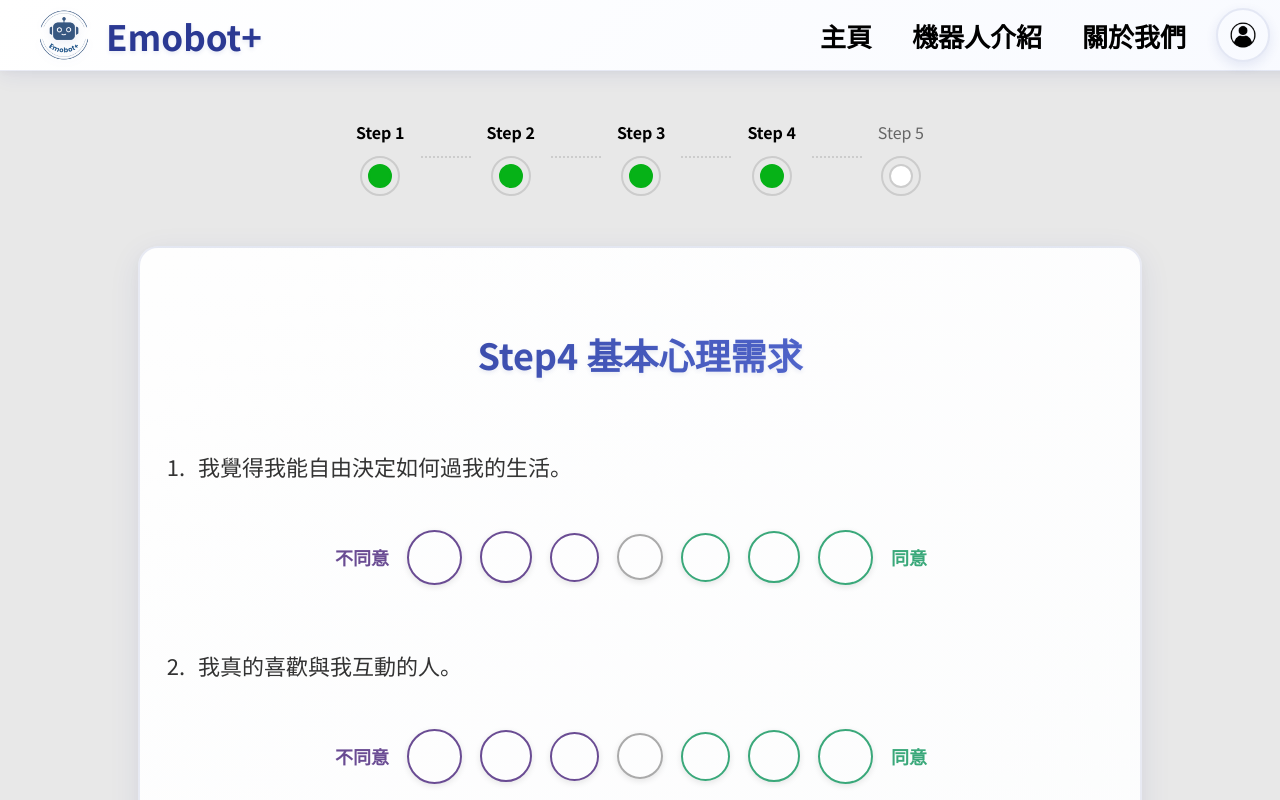
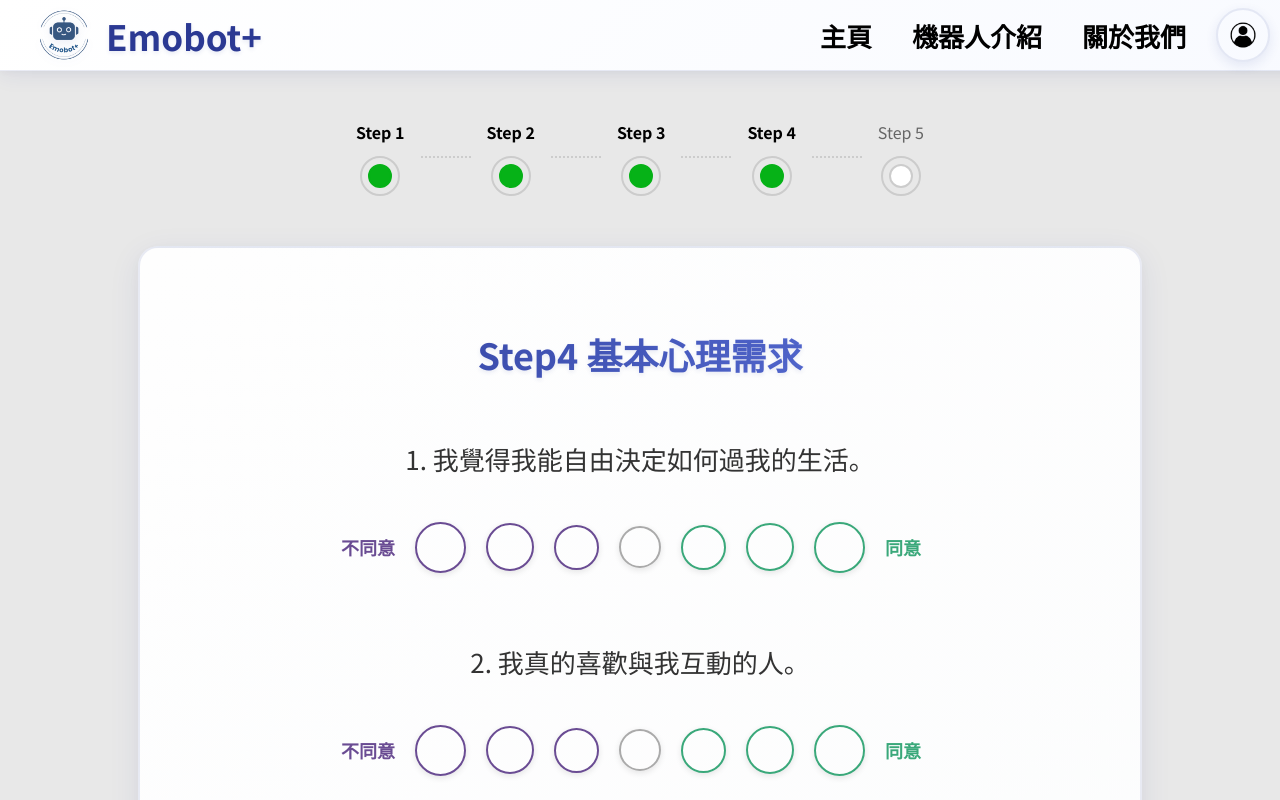
Before and after one commit to guantingye/emobot-frontend, a React (Create React App) app: page /test/step4 in a window 1280 px wide. Shown: the top 800 px of the page. Built offline with nearby package versions, Linux system fonts and the light colour scheme; a web font is replaced by a local one.

Commit message:
測驗頁

```diff
--- a/src/components/TestStep2.jsx
+++ b/src/components/TestStep2.jsx
@@ -296,7 +296,7 @@ const Subtitle = styled.p`
 `;
 
 const QuestionList = styled.ul`
-  font-size: 22px;
+  font-size: 26px;
   color: #333;
   padding-left: 0;
   text-align: left;
@@ -316,22 +316,24 @@ const QuestionList = styled.ul`
 
 const QuestionItem = styled.li`
   list-style: decimal;
-  margin-bottom: 64px;
-  padding: 0 8px;
+  list-style-position: inside;
+  margin-bottom: 70px;
+  padding: 0 50px;
+  text-align: center;
 
   @media (max-width: 768px) {
-    margin-bottom: 32px;
-    padding: 0 4px;
+    margin-bottom: 40px;
+    padding: 0 20px;
   }
 
   @media (max-width: 480px) {
-    margin-bottom: 24px;
-    padding: 0 2px;
+    margin-bottom: 32px;
+    padding: 0 16px;
   }
 
   @media (max-width: 320px) {
-    margin-bottom: 20px;
-    padding: 0;
+    margin-bottom: 28px;
+    padding: 0 12px;
   }
 `;
 
@@ -339,26 +341,24 @@ const ScaleWrapper = styled.div`
   display: flex;
   align-items: center;
   justify-content: center;
-  gap: 18px;
-  margin-top: 48px;
+  gap: 20px;
+  margin-top: 45px;
 
   @media (max-width: 768px) {
-    gap: 8px;
-    margin-top: 24px;
-    flex-wrap: wrap;
+    gap: 12px;
+    margin-top: 32px;
   }
 
   @media (max-width: 480px) {
-    gap: 4px;
-    margin-top: 16px;
-    /* 關鍵：手機也維持左右佈局 */
+    gap: 6px;
+    margin-top: 24px;
     flex-wrap: nowrap;
     justify-content: space-between;
   }
 
   @media (max-width: 320px) {
-    gap: 2px;
-    margin-top: 12px;
+    gap: 4px;
+    margin-top: 20px;
   }
 `;
 
@@ -403,43 +403,42 @@ background: ${(props) =>
   }
 
   @media (max-width: 768px) {
-    width: ${(props) => Math.max(props.size - 12, 24)}px;
-    height: ${(props) => Math.max(props.size - 12, 24)}px;
+    width: ${(props) => Math.max(props.size - 8, 22)}px;
+    height: ${(props) => Math.max(props.size - 8, 22)}px;
   }
 
   @media (max-width: 480px) {
-    width: ${(props) => Math.max(props.size - 16, 20)}px;
-    height: ${(props) => Math.max(props.size - 16, 20)}px;
+    width: ${(props) => Math.max(props.size - 10, 20)}px;
+    height: ${(props) => Math.max(props.size - 10, 20)}px;
   }
 
   @media (max-width: 320px) {
-    width: ${(props) => Math.max(props.size - 20, 18)}px;
-    height: ${(props) => Math.max(props.size - 20, 18)}px;
+    width: ${(props) => Math.max(props.size - 12, 18)}px;
+    height: ${(props) => Math.max(props.size - 12, 18)}px;
   }
 `;
 
 const Label = styled.span`
   font-size: 18px;
   color: ${(p) => (p.side === "left" ? "#6A4C93" : "#3AA87A")};
-  width: 60px;
+  width: 55px;
   text-align: ${(p) => (p.side === "left" ? "right" : "left")};
   font-weight: 600;
   flex: 0 0 auto;
 
   @media (max-width: 768px) {
     font-size: 14px;
-    width: 50px;
+    width: 45px;
   }
 
   @media (max-width: 480px) {
     font-size: 12px;
-    width: 56px;   /* 不再滿寬，避免換行到上/下方 */
-    margin: 0;
+    width: 40px;
   }
 
   @media (max-width: 320px) {
-    font-size: 10px;
-    width: 52px;
+    font-size: 11px;
+    width: 36px;
   }
 `;
 
@@ -447,20 +446,18 @@ const CircleRow = styled.div`
   display: flex;
   align-items: center;
   justify-content: center;
-  gap: 18px;
+  gap: 20px;
 
   @media (max-width: 768px) {
-    gap: 8px;
+    gap: 12px;
   }
 
   @media (max-width: 480px) {
-    gap: 4px;
-    /* 關鍵：移除原本的 order 與額外 margin，讓圓點置中位於兩個 Label 之間 */
-    margin: 0;
+    gap: 6px;
   }
 
   @media (max-width: 320px) {
-    gap: 2px;
+    gap: 4px;
   }
 `;
 
@@ -636,7 +633,7 @@ export default function TestStep2() {
                   {[1, 2, 3, 4, 5, 6, 7].map((n, idx) => (
                     <Circle
                       key={n}
-                      size={42 + Math.abs(4 - n) * 3}
+                      size={38 + Math.abs(3 - idx) * 3}
                       index={idx}
                       selected={answers[i] === n}
                       onClick={() => handleSelect(i, n)}
--- a/src/components/TestStep3.jsx
+++ b/src/components/TestStep3.jsx
@@ -296,7 +296,7 @@ const Subtitle = styled.p`
 `;
 
 const QuestionList = styled.ul`
-  font-size: 22px;
+  font-size: 26px;
   color: #333;
   padding-left: 0;
   text-align: left;
@@ -316,22 +316,24 @@ const QuestionList = styled.ul`
 
 const QuestionItem = styled.li`
   list-style: decimal;
-  margin-bottom: 64px;
-  padding: 0 8px;
+  list-style-position: inside;
+  margin-bottom: 70px;
+  padding: 0 50px;
+  text-align: center;
 
   @media (max-width: 768px) {
-    margin-bottom: 32px;
-    padding: 0 4px;
+    margin-bottom: 40px;
+    padding: 0 20px;
   }
 
   @media (max-width: 480px) {
-    margin-bottom: 24px;
-    padding: 0 2px;
+    margin-bottom: 32px;
+    padding: 0 16px;
   }
 
   @media (max-width: 320px) {
-    margin-bottom: 20px;
-    padding: 0;
+    margin-bottom: 28px;
+    padding: 0 12px;
   }
 `;
 
@@ -339,25 +341,24 @@ const ScaleWrapper = styled.div`
   display: flex;
   align-items: center;
   justify-content: center;
-  gap: 18px;
-  margin-top: 48px;
+  gap: 20px;
+  margin-top: 45px;
 
   @media (max-width: 768px) {
-    gap: 8px;
-    margin-top: 24px;
-    flex-wrap: wrap;
+    gap: 12px;
+    margin-top: 32px;
   }
 
   @media (max-width: 480px) {
-    gap: 4px;
-    margin-top: 16px;
-    flex-wrap: nowrap;                 /* 手機維持左右佈局 */
-    justify-content: space-between;    /* 小字靠外側，圓點在中間 */
+    gap: 6px;
+    margin-top: 24px;
+    flex-wrap: nowrap;
+    justify-content: space-between;
   }
 
   @media (max-width: 320px) {
-    gap: 2px;
-    margin-top: 12px;
+    gap: 4px;
+    margin-top: 20px;
   }
 `;
 
@@ -402,43 +403,42 @@ background: ${(props) =>
   }
 
   @media (max-width: 768px) {
-    width: ${(props) => Math.max(props.size - 10, 24)}px;
-    height: ${(props) => Math.max(props.size - 10, 24)}px;
+    width: ${(props) => Math.max(props.size - 8, 22)}px;
+    height: ${(props) => Math.max(props.size - 8, 22)}px;
   }
 
   @media (max-width: 480px) {
-    width: ${(props) => Math.max(props.size - 14, 20)}px;
-    height: ${(props) => Math.max(props.size - 14, 20)}px;
+    width: ${(props) => Math.max(props.size - 10, 20)}px;
+    height: ${(props) => Math.max(props.size - 10, 20)}px;
   }
 
   @media (max-width: 320px) {
-    width: ${(props) => Math.max(props.size - 18, 18)}px;
-    height: ${(props) => Math.max(props.size - 18, 18)}px;
+    width: ${(props) => Math.max(props.size - 12, 18)}px;
+    height: ${(props) => Math.max(props.size - 12, 18)}px;
   }
 `;
 
 const Label = styled.span`
   font-size: 18px;
   color: ${(p) => (p.side === "left" ? "#6A4C93" : "#3AA87A")};
-  width: 60px;
+  width: 55px;
   text-align: ${(p) => (p.side === "left" ? "right" : "left")};
   font-weight: 600;
   flex: 0 0 auto;
 
   @media (max-width: 768px) {
     font-size: 14px;
-    width: 50px;
+    width: 45px;
   }
 
   @media (max-width: 480px) {
     font-size: 12px;
-    width: 56px;
-    margin: 0;
+    width: 42px;
   }
 
   @media (max-width: 320px) {
-    font-size: 10px;
-    width: 52px;
+    font-size: 11px;
+    width: 38px;
   }
 `;
 
@@ -446,19 +446,18 @@ const CircleRow = styled.div`
   display: flex;
   align-items: center;
   justify-content: center;
-  gap: 18px;
+  gap: 20px;
 
   @media (max-width: 768px) {
+    gap: 10px;
+  }
+
+  @media (max-width: 480px) {
     gap: 6px;
   }
 
-  @media (max-width: 480px) {
-    gap: 3px;
-    margin: 0; /* 取消原本為了縱向佈局設的多餘 margin/order */
-  }
-
   @media (max-width: 320px) {
-    gap: 2px;
+    gap: 4px;
   }
 `;
 
@@ -632,7 +631,7 @@ export default function TestStep3() {
                   {[1, 2, 3, 4, 5].map((n, idx) => (
                     <Circle
                       key={n}
-                      size={42 + Math.abs(2 - idx) * 5}
+                      size={38 + Math.abs(2 - idx) * 4}
                       index={idx}
                       selected={answers[i] === n}
                       onClick={() => handleSelect(i, n)}
--- a/src/components/TestStep4.jsx
+++ b/src/components/TestStep4.jsx
@@ -233,7 +233,7 @@ const Main = styled.div`
 const Title = styled.h2`
   font-size: 36px;
   font-weight: bold;
-  margin-bottom: 70px;
+  margin-bottom: 60px;
   text-align: center;
   background: linear-gradient(135deg, #2b3993 0%, #667eea 100%);
   -webkit-background-clip: text;
@@ -257,7 +257,7 @@ const Title = styled.h2`
 `;
 
 const QuestionList = styled.ul`
-  font-size: 22px;
+  font-size: 26px;
   color: #333;
   padding-left: 0;
   text-align: left;
@@ -277,22 +277,24 @@ const QuestionList = styled.ul`
 
 const QuestionItem = styled.li`
   list-style: decimal;
-  margin-bottom: 64px;
-  padding: 0 8px;
+  list-style-position: inside;
+  margin-bottom: 70px;
+  padding: 0 50px;
+  text-align: center;
 
   @media (max-width: 768px) {
-    margin-bottom: 32px;
-    padding: 0 4px;
+    margin-bottom: 40px;
+    padding: 0 20px;
   }
 
   @media (max-width: 480px) {
-    margin-bottom: 24px;
-    padding: 0 2px;
+    margin-bottom: 32px;
+    padding: 0 16px;
   }
 
   @media (max-width: 320px) {
-    margin-bottom: 20px;
-    padding: 0;
+    margin-bottom: 28px;
+    padding: 0 12px;
   }
 `;
 
@@ -300,25 +302,24 @@ const ScaleWrapper = styled.div`
   display: flex;
   align-items: center;
   justify-content: center;
-  gap: 18px;
-  margin-top: 48px;
+  gap: 20px;
+  margin-top: 45px;
 
   @media (max-width: 768px) {
-    gap: 6px;
-    margin-top: 24px;
-    flex-wrap: wrap;
+    gap: 12px;
+    margin-top: 32px;
   }
 
   @media (max-width: 480px) {
-    gap: 3px;
-    margin-top: 16px;
-    flex-wrap: nowrap;                 /* 手機維持左右佈局 */
+    gap: 6px;
+    margin-top: 24px;
+    flex-wrap: nowrap;
     justify-content: space-between;
   }
 
   @media (max-width: 320px) {
-    gap: 2px;
-    margin-top: 12px;
+    gap: 4px;
+    margin-top: 20px;
   }
 `;
 
@@ -363,43 +364,42 @@ background: ${(props) =>
   }
 
   @media (max-width: 768px) {
-    width: ${(props) => Math.max(props.size - 12, 22)}px;
-    height: ${(props) => Math.max(props.size - 12, 22)}px;
+    width: ${(props) => Math.max(props.size - 8, 22)}px;
+    height: ${(props) => Math.max(props.size - 8, 22)}px;
   }
 
   @media (max-width: 480px) {
-    width: ${(props) => Math.max(props.size - 16, 18)}px;
-    height: ${(props) => Math.max(props.size - 16, 18)}px;
+    width: ${(props) => Math.max(props.size - 10, 20)}px;
+    height: ${(props) => Math.max(props.size - 10, 20)}px;
   }
 
   @media (max-width: 320px) {
-    width: ${(props) => Math.max(props.size - 20, 16)}px;
-    height: ${(props) => Math.max(props.size - 20, 16)}px;
+    width: ${(props) => Math.max(props.size - 12, 18)}px;
+    height: ${(props) => Math.max(props.size - 12, 18)}px;
   }
 `;
 
 const Label = styled.span`
   font-size: 18px;
   color: ${(p) => (p.side === "left" ? "#6A4C93" : "#3AA87A")};
-  width: 60px;
+  width: 55px;
   text-align: ${(p) => (p.side === "left" ? "right" : "left")};
   font-weight: 600;
   flex: 0 0 auto;
 
   @media (max-width: 768px) {
     font-size: 14px;
-    width: 50px;
+    width: 45px;
   }
 
   @media (max-width: 480px) {
     font-size: 12px;
-    width: 56px;
-    margin: 0;   /* 不再滿寬，避免被擠到上一行/下一行 */
+    width: 42px;
   }
 
   @media (max-width: 320px) {
-    font-size: 10px;
-    width: 52px;
+    font-size: 11px;
+    width: 38px;
   }
 `;
 
@@ -407,19 +407,18 @@ const CircleRow = styled.div`
   display: flex;
   align-items: center;
   justify-content: center;
-  gap: 18px;
+  gap: 20px;
 
   @media (max-width: 768px) {
+    gap: 10px;
+  }
+
+  @media (max-width: 480px) {
     gap: 6px;
   }
 
-  @media (max-width: 480px) {
-    gap: 3px;
-    margin: 0;  /* 取消原本為手機縱向佈局設的 order / margin 設定 */
-  }
-
   @media (max-width: 320px) {
-    gap: 2px;
+    gap: 4px;
   }
 `;
 
@@ -595,7 +594,7 @@ export default function TestStep4() {
                   {[1, 2, 3, 4, 5, 6, 7].map((n, idx) => (
                     <Circle
                       key={n}
-                      size={42 + Math.abs(3 - idx) * 3}
+                      size={38 + Math.abs(3 - idx) * 3}
                       index={idx}
                       selected={answers[i] === n}
                       onClick={() => handleSelect(i, n)}
```
